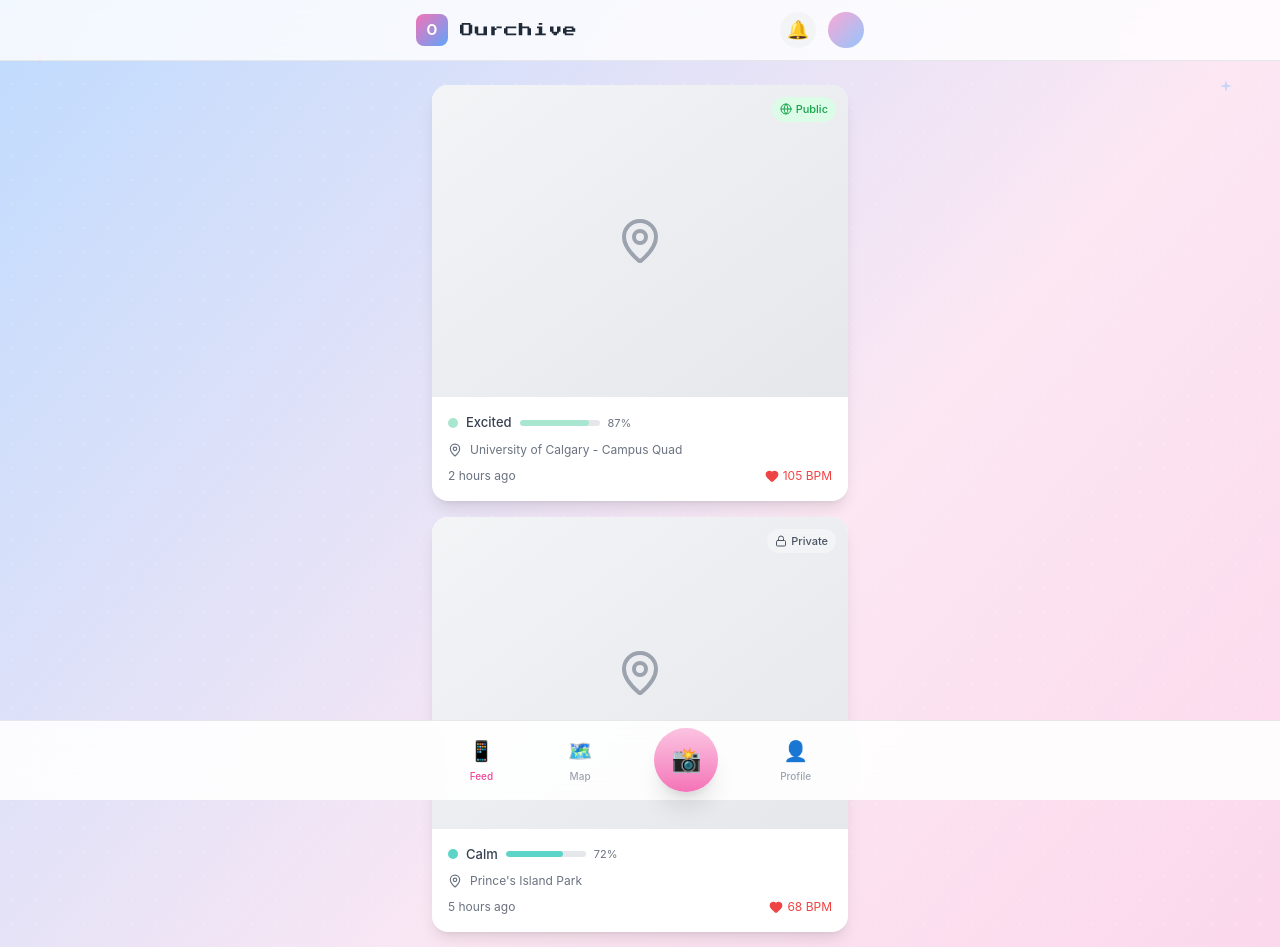
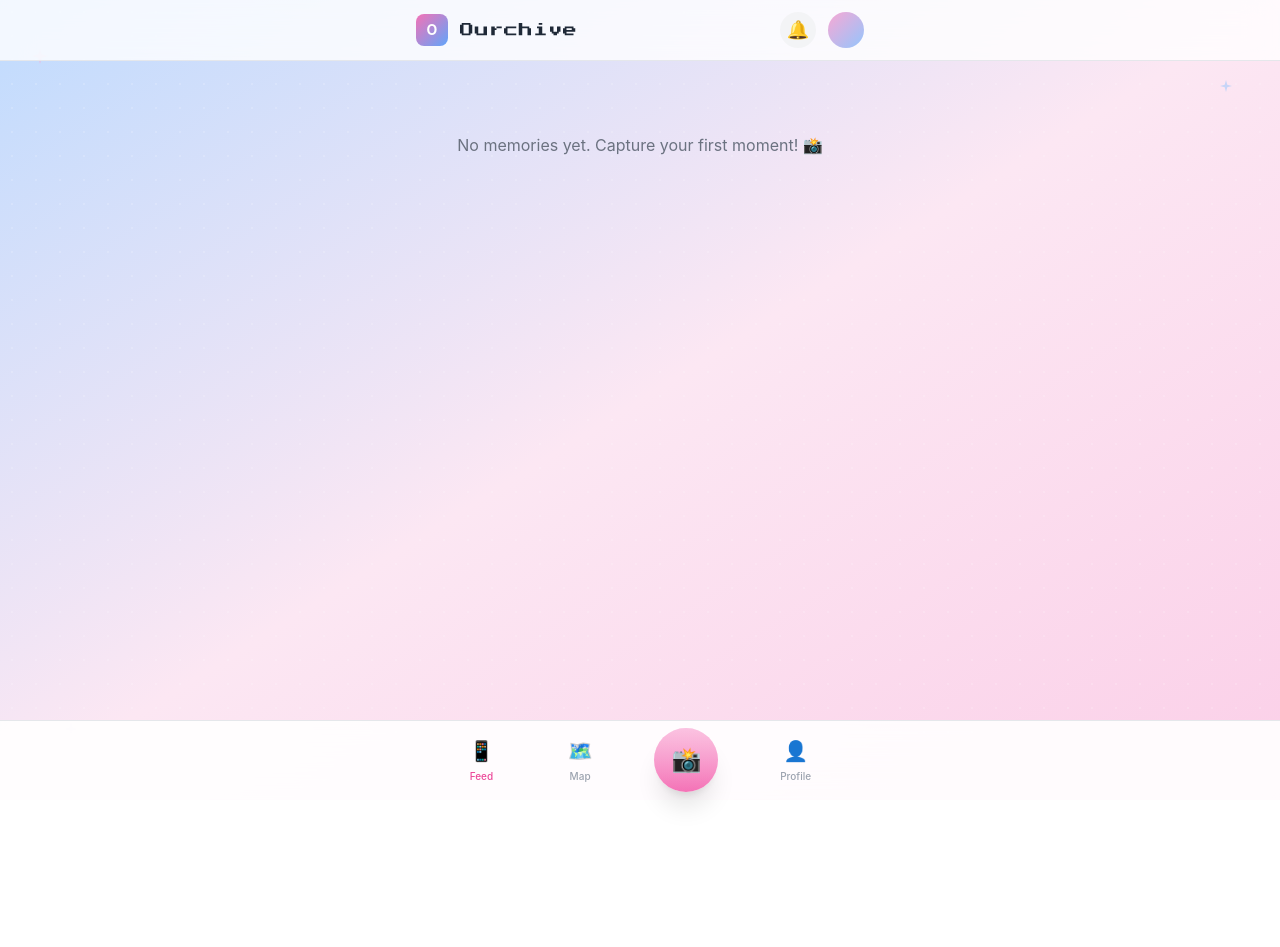
Before and after one commit to sana-ab/ourchive-team, a React (Create React App) app in the folder frontend/: page /feed in a window 1280 px wide. Shown: the top 947 px of the page. After the commit the page ends 800 px from the top, so only its background shows below. Built offline with nearby package versions, Linux system fonts and the light colour scheme.

Commit message:
captured images save to feed

```diff
--- a/frontend/src/screens/FeedScreen.tsx
+++ b/frontend/src/screens/FeedScreen.tsx
@@ -1,39 +1,30 @@
+import { useState, useEffect } from 'react';
 import { CuteBackground } from '../components/cute/components';
-import { TopNav, TabBar, MemoryCard, EmotionType, NotificationOverlay } from '../components/app/OurchiveComponents';
-import { useState } from 'react';
+import { TopNav, TabBar, MemoryCard, NotificationOverlay, EmotionType } from '../components/app/OurchiveComponents';
 
-const mockMemories = [
-  {
-    id: 1,
-    emotion: 'Excited' as EmotionType,
-    intensity: 87,
-    timestamp: '2 hours ago',
-    location: 'University of Calgary - Campus Quad',
-    heartRate: 105,
-    privacy: 'Public' as const,
-  },
-  {
-    id: 2,
-    emotion: 'Calm' as EmotionType,
-    intensity: 72,
-    timestamp: '5 hours ago',
-    location: 'Prince\'s Island Park',
-    heartRate: 68,
-    privacy: 'Private' as const,
-  },
-  {
-    id: 3,
-    emotion: 'Aroused' as EmotionType,
-    intensity: 91,
-    timestamp: '1 day ago',
-    location: 'Calgary Stampede Grounds',
-    heartRate: 98,
-    privacy: 'Public' as const,
-  },
-];
+
+interface Memory {
+  id: number;
+  emotion: EmotionType;
+  intensity: number;
+  timestamp: string;
+  location: string;
+  latitude: number;
+  longitude: number;
+  heartRate: number;
+  privacy: 'Private' | 'Friends' | 'Public';
+  image: string;
+}
 
 export default function FeedScreen() {
   const [showNotification, setShowNotification] = useState(false);
+  const [memories, setMemories] = useState<Memory[]>([]);
+
+  useEffect(() => {
+    // Load from localStorage
+    const savedMemories = JSON.parse(localStorage.getItem('memories') || '[]');
+    setMemories(savedMemories);
+  }, []);
 
   return (
     <CuteBackground>
@@ -46,9 +37,15 @@ export default function FeedScreen() {
         />
 
         <div className="max-w-md mx-auto px-4 py-6 space-y-4">
-          {mockMemories.map((memory) => (
-            <MemoryCard key={memory.id} {...memory} />
-          ))}
+          {memories.length === 0 ? (
+            <div className="text-center py-12">
+              <p className="text-gray-500">No memories yet. Capture your first moment! 📸</p>
+            </div>
+          ) : (
+            memories.map((memory) => (
+              <MemoryCard key={memory.id} {...memory} />
+            ))
+          )}
         </div>
       </div>
 
```
